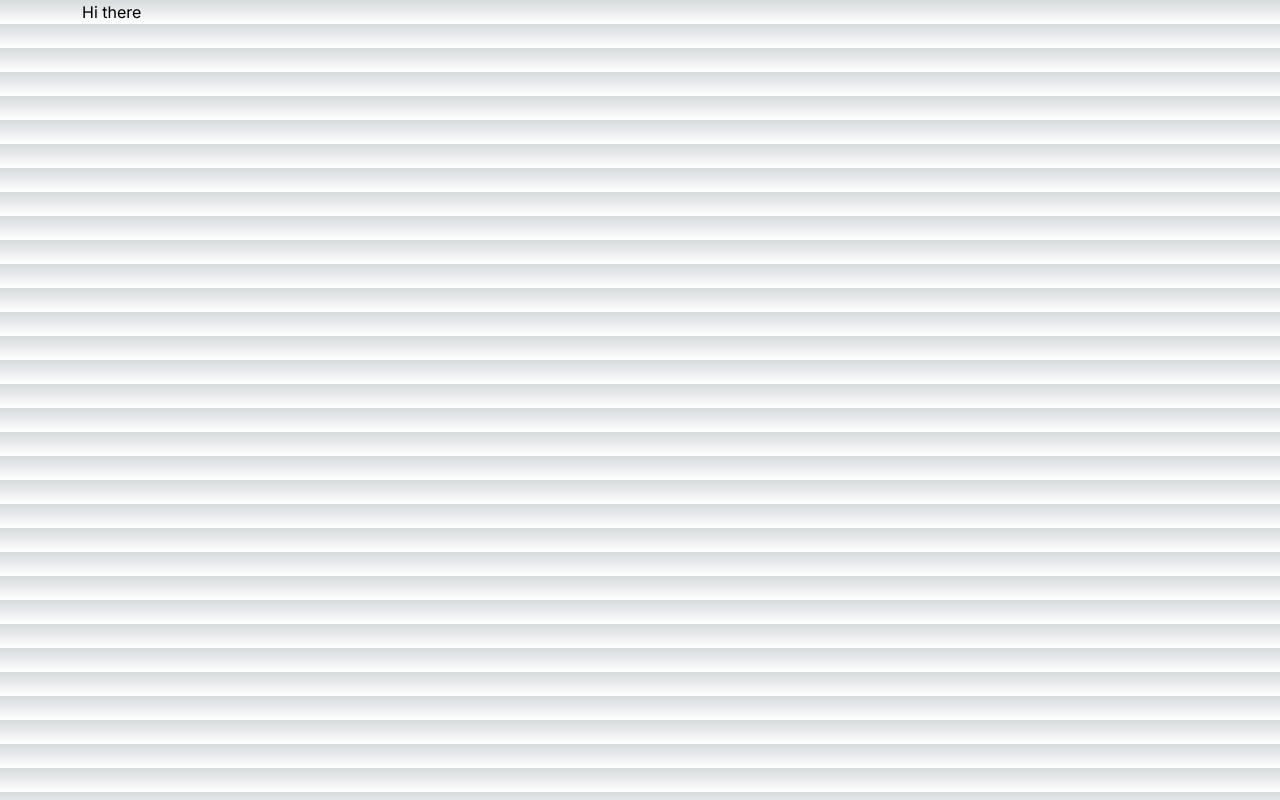
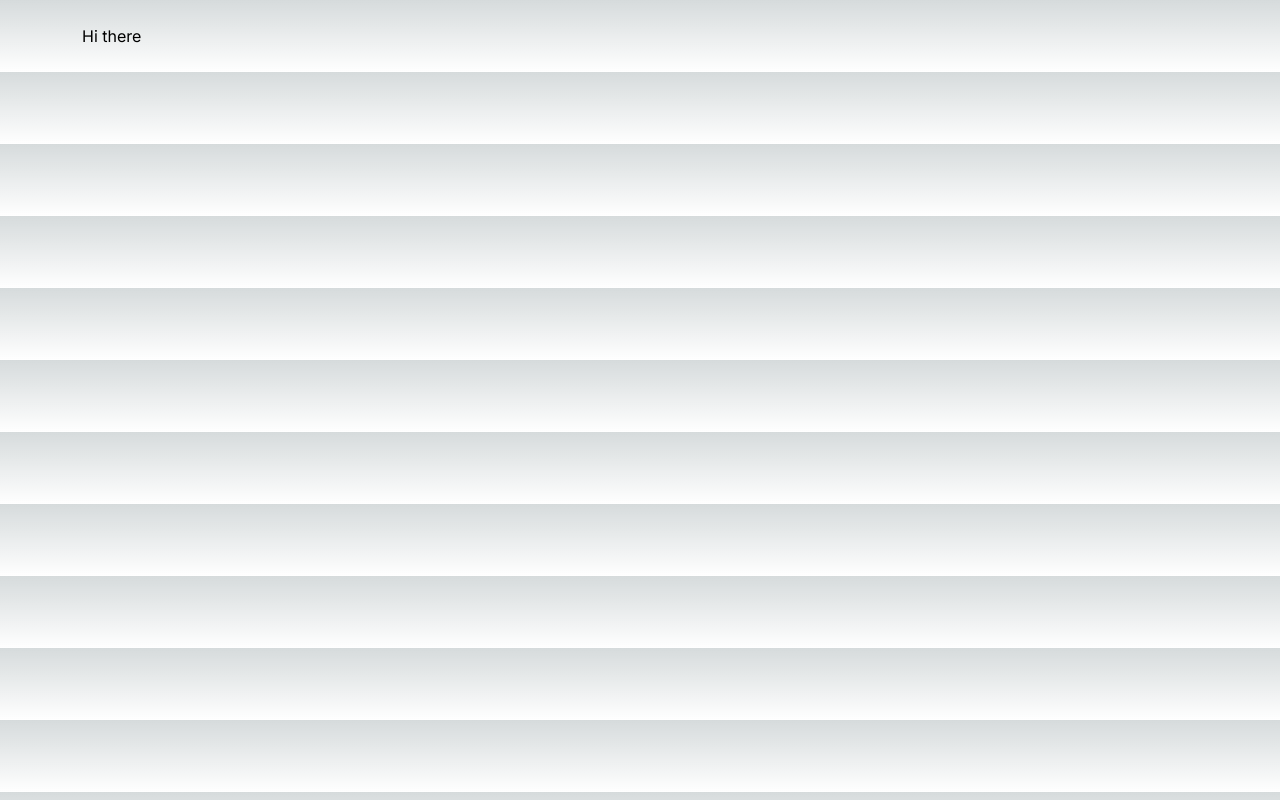
Before and after one commit to bluestormcreative/harvestpix, a Next.js app: page /hello in a window 1280 px wide. Built offline with nearby package versions, Linux system fonts and the light colour scheme.

Commit message:
Wrap tree in SSRProvider

```diff
--- a/src/app/layout.tsx
+++ b/src/app/layout.tsx
@@ -2,7 +2,7 @@ import "bootstrap/dist/css/bootstrap.min.css";
 import "./globals.css";
 import type { Metadata } from "next";
 import { Inter } from "next/font/google";
-import { Container } from "@/components/bootstrap";
+import { Container, SSRProvider } from "@/components/bootstrap";
 
 const inter = Inter({ subsets: ["latin"] });
 
@@ -19,7 +19,11 @@ export default function RootLayout({
   return (
     <html lang="en">
       <body className={inter.className}>
-        <Container>{children}</Container>
+        <SSRProvider>
+          <main>
+            <Container className="py-4">{children}</Container>
+          </main>
+        </SSRProvider>
       </body>
     </html>
   );
```
